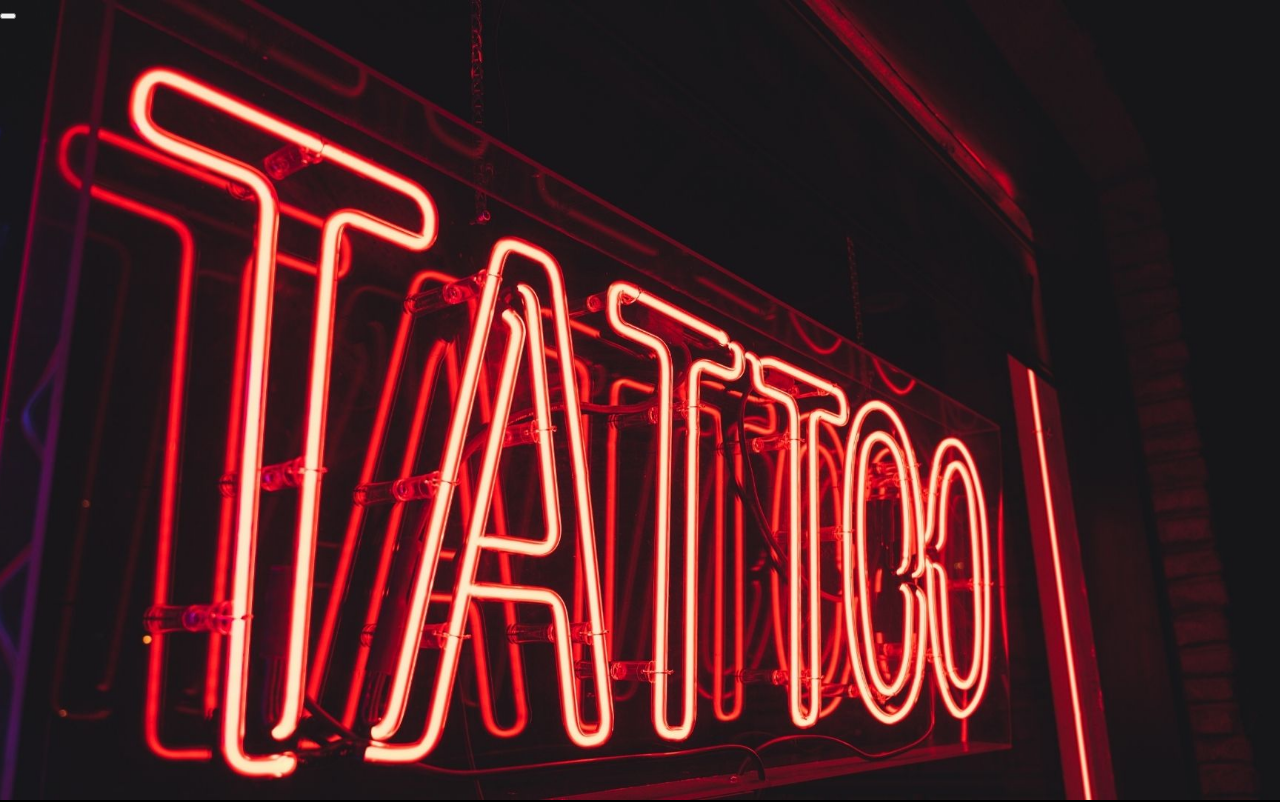
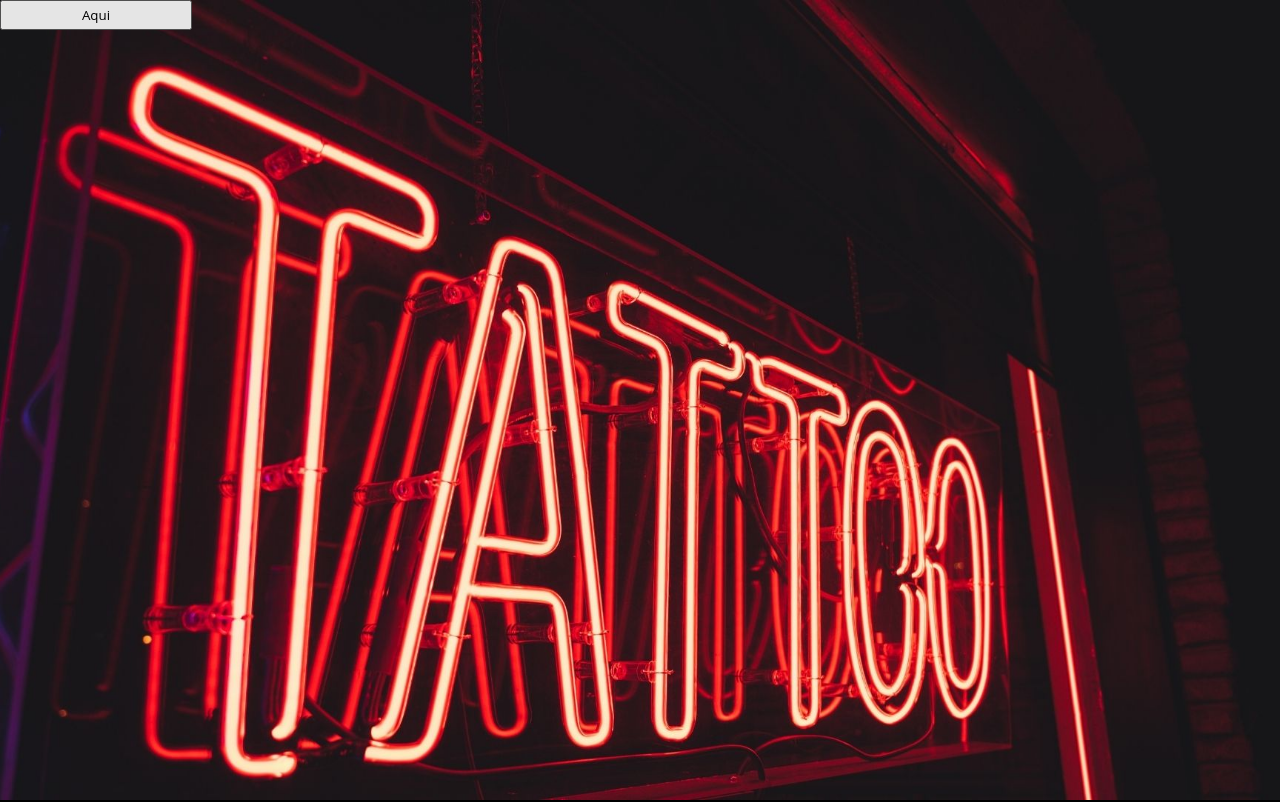
Before and after one commit to CibeleMartins/TattooArtStudio-M5, a React (Create React App) app: page / in a window 1280 px wide. Shown: the top 802 px of the page. Built offline with nearby package versions, Linux system fonts and the light colour scheme.

Commit message:
:package: Alterou o button da pages Home
Inseriu a props text e implementou tamanho em css

```diff
--- a/src/components/ButtonH/ButtonH.jsx
+++ b/src/components/ButtonH/ButtonH.jsx
@@ -1,9 +1,18 @@
+import styles from './ButtonH.module.css'
 
+function ButtonH ({ onClick, text }) {
 
+  return (
 
-function Button () {
+      <button onClick={onClick} className={styles.button_h}>
+        {text}
+      </button>
 
+  )
 
 
 
 }
+
+
+export default ButtonH;
--- a/src/components/ButtonH/ButtonH.module.css
+++ b/src/components/ButtonH/ButtonH.module.css
@@ -0,0 +1,8 @@
+
+.button_h {
+
+  width: 15%;
+  height: 30px;
+  font-family: 'Open Sans', sans-serif;
+
+}
--- a/src/pages/Home.jsx
+++ b/src/pages/Home.jsx
@@ -1,10 +1,10 @@
 import React from 'react';
 import styles from './Home.module.css';
-import Button from '../components/Button/Button'
+import ButtonH from '../components/ButtonH/ButtonH'
 
 
 
-const Home = () => {
+const Home = ({text}) => {
 
 
 return (
@@ -15,7 +15,11 @@ return (
       <div className={styles.flag}>
 
         <div>
-          <Button/>
+          <ButtonH text="Aqui" className={styles.button_h}/>
+        </div>
+
+        <div>
+          <p></p>
         </div>
       </div>
 
--- a/src/pages/Home.module.css
+++ b/src/pages/Home.module.css
@@ -41,12 +41,6 @@ p {
   margin-left: 35px;
 }
 
-.button {
-
-  width: 100px;
-  height: 30px;
-}
-
 
 .flag_artist {
 
```
